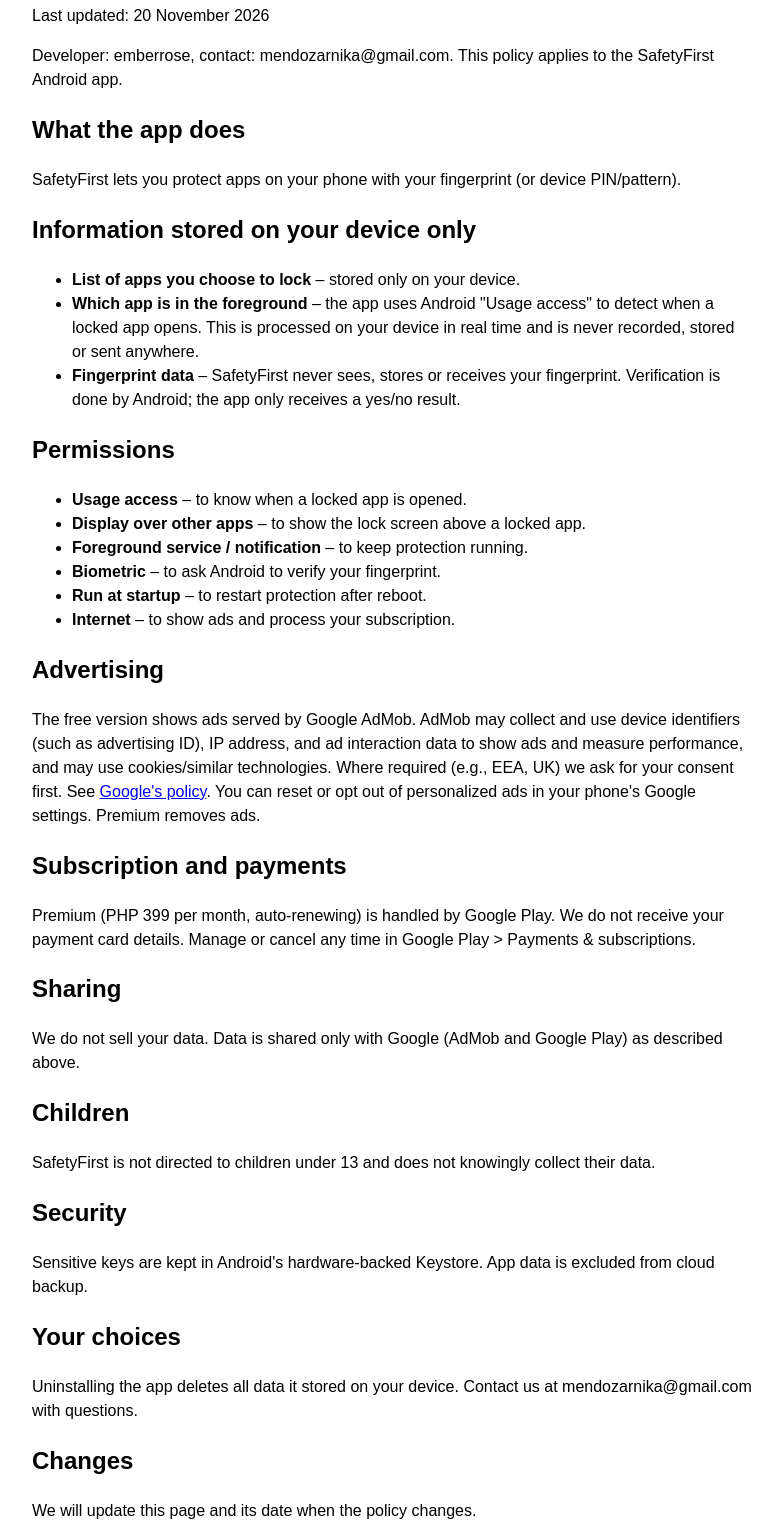
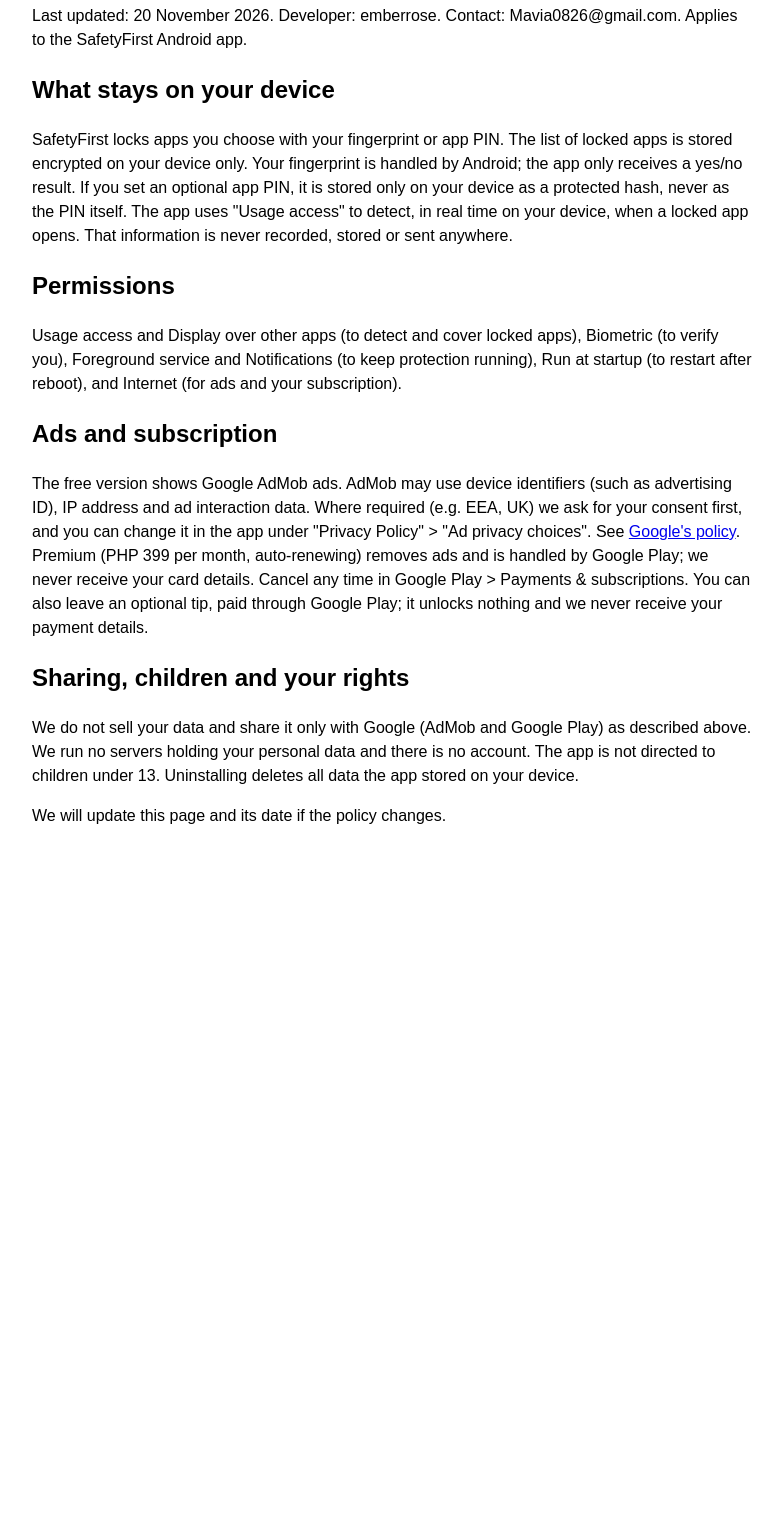
Before and after one commit to MAVIA-Works/safeapp, a plain HTML site: page index.html in a window 1280 px wide. Shown: the part 97-1623 px from the top of the page, without its empty margins (248-1031 px from the left). After the commit the page ends 957 px from the top, so only its background shows below. Drawn offline with Linux system fonts and the light colour scheme.

Commit message:
Update index.html

```diff
--- a/index.html
+++ b/index.html
@@ -1,36 +1,14 @@
 <!DOCTYPE html><html lang="en"><head><meta charset="utf-8"><meta name="viewport" content="width=device-width,initial-scale=1">
 <title>SafetyFirst Privacy Policy</title></head><body style="font-family:sans-serif;max-width:720px;margin:2em auto;padding:0 1em;line-height:1.5">
 <h1>SafetyFirst Privacy Policy</h1>
-<p>Last updated: 20 November 2026</p>
-<p>Developer: emberrose, contact: mendozarnika@gmail.com. This policy applies to the SafetyFirst Android app.</p>
-<h2>What the app does</h2>
-<p>SafetyFirst lets you protect apps on your phone with your fingerprint (or device PIN/pattern).</p>
-<h2>Information stored on your device only</h2>
-<ul>
-<li><b>List of apps you choose to lock</b> – stored only on your device.</li>
-<li><b>Which app is in the foreground</b> – the app uses Android "Usage access" to detect when a locked app opens. This is processed on your device in real time and is never recorded, stored or sent anywhere.</li>
-<li><b>Fingerprint data</b> – SafetyFirst never sees, stores or receives your fingerprint. Verification is done by Android; the app only receives a yes/no result.</li>
-</ul>
+<p>Last updated: 20 November 2026. Developer: emberrose. Contact: Mavia0826@gmail.com. Applies to the SafetyFirst Android app.</p>
+<h2>What stays on your device</h2>
+<p>SafetyFirst locks apps you choose with your fingerprint or app PIN. The list of locked apps is stored encrypted on your device only. Your fingerprint is handled by Android; the app only receives a yes/no result. If you set an optional app PIN, it is stored only on your device as a protected hash, never as the PIN itself. The app uses "Usage access" to detect, in real time on your device, when a locked app opens. That information is never recorded, stored or sent anywhere.</p>
 <h2>Permissions</h2>
-<ul>
-<li><b>Usage access</b> – to know when a locked app is opened.</li>
-<li><b>Display over other apps</b> – to show the lock screen above a locked app.</li>
-<li><b>Foreground service / notification</b> – to keep protection running.</li>
-<li><b>Biometric</b> – to ask Android to verify your fingerprint.</li>
-<li><b>Run at startup</b> – to restart protection after reboot.</li>
-<li><b>Internet</b> – to show ads and process your subscription.</li>
-</ul>
-<h2>Advertising</h2>
-<p>The free version shows ads served by Google AdMob. AdMob may collect and use device identifiers (such as advertising ID), IP address, and ad interaction data to show ads and measure performance, and may use cookies/similar technologies. Where required (e.g., EEA, UK) we ask for your consent first. See <a href="https://policies.google.com/technologies/ads">Google's policy</a>. You can reset or opt out of personalized ads in your phone's Google settings. Premium removes ads.</p>
-<h2>Subscription and payments</h2>
-<p>Premium (PHP 399 per month, auto-renewing) is handled by Google Play. We do not receive your payment card details. Manage or cancel any time in Google Play &gt; Payments &amp; subscriptions.</p>
-<h2>Sharing</h2>
-<p>We do not sell your data. Data is shared only with Google (AdMob and Google Play) as described above.</p>
-<h2>Children</h2>
-<p>SafetyFirst is not directed to children under 13 and does not knowingly collect their data.</p>
-<h2>Security</h2>
-<p>Sensitive keys are kept in Android's hardware-backed Keystore. App data is excluded from cloud backup.</p>
-<h2>Your choices</h2>
-<p>Uninstalling the app deletes all data it stored on your device. Contact us at mendozarnika@gmail.com with questions.</p>
-<h2>Changes</h2><p>We will update this page and its date when the policy changes.</p>
+<p>Usage access and Display over other apps (to detect and cover locked apps), Biometric (to verify you), Foreground service and Notifications (to keep protection running), Run at startup (to restart after reboot), and Internet (for ads and your subscription).</p>
+<h2>Ads and subscription</h2>
+<p>The free version shows Google AdMob ads. AdMob may use device identifiers (such as advertising ID), IP address and ad interaction data. Where required (e.g. EEA, UK) we ask for your consent first, and you can change it in the app under "Privacy Policy" &gt; "Ad privacy choices". See <a href="https://policies.google.com/technologies/ads">Google's policy</a>. Premium (PHP 399 per month, auto-renewing) removes ads and is handled by Google Play; we never receive your card details. Cancel any time in Google Play &gt; Payments &amp; subscriptions. You can also leave an optional tip, paid through Google Play; it unlocks nothing and we never receive your payment details.</p>
+<h2>Sharing, children and your rights</h2>
+<p>We do not sell your data and share it only with Google (AdMob and Google Play) as described above. We run no servers holding your personal data and there is no account. The app is not directed to children under 13. Uninstalling deletes all data the app stored on your device.</p>
+<p>We will update this page and its date if the policy changes.</p>
 </body></html>
```
